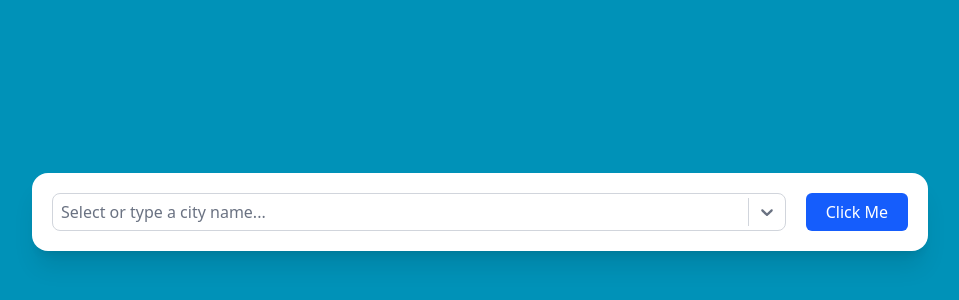
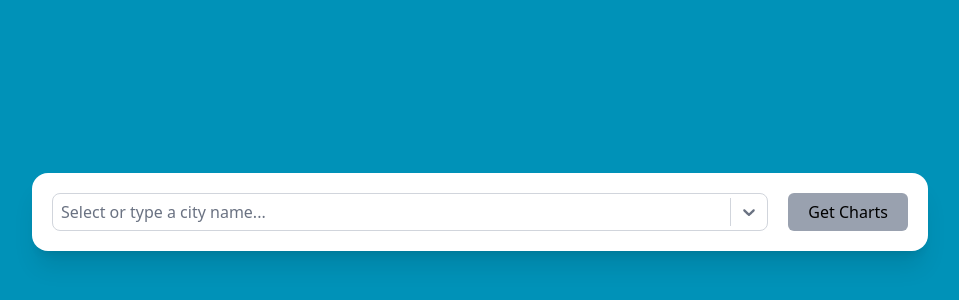
Before and after one commit to tomwinskell/rtk-weather, a Next.js app: page / in a window 1280 px wide. Shown: the part 188-488 px from the top of the page, without its empty margins (160-1119 px from the left). Built offline with nearby package versions, Linux system fonts and the light colour scheme.

Commit message:
Button disabled on error | blank city.

```diff
--- a/src/app/page.tsx
+++ b/src/app/page.tsx
@@ -2,7 +2,7 @@
 import { Weather } from './ui/Weather';
 import { Form } from './ui/form/Form';
 
-export default function Home() {
+export default function Home(): React.JSX.Element {
   return (
     <div className="w-full md:w-4xl md:rounded-2xl md:shadow-xl bg-white p-5 max-w-[400px] md:max-w-none">
       <Form />
--- a/src/app/ui/form/Button.tsx
+++ b/src/app/ui/form/Button.tsx
@@ -0,0 +1,20 @@
+export const Button = ({
+  disabled = true,
+  children,
+}: {
+  disabled: boolean;
+  children: React.ReactNode;
+}): React.JSX.Element => {
+  return disabled ? (
+    <button className="rounded-md px-5 py-2 md:py-0 text-nowrap mt-2 md:mt-0 bg-gray-400 cursor-not-allowed" disabled>
+      {children}
+    </button>
+  ) : (
+    <button
+      type="submit"
+      className="bg-blue-600 text-white rounded-md px-5 py-2 md:py-0 text-nowrap mt-2 md:mt-0 cursor-pointer"
+    >
+      {children}
+    </button>
+  );
+};
--- a/src/app/ui/form/Form.tsx
+++ b/src/app/ui/form/Form.tsx
@@ -4,6 +4,7 @@ import { useEffect, useState } from 'react';
 import { useAppDispatch } from '@/lib/hooks';
 import { fetchWeather } from '@/lib/slices/weather';
 import { SelectField } from './SelectField';
+import { Button } from './Button';
 
 export type Cities = { value: string; label: string };
 
@@ -46,13 +47,8 @@ export const Form = (): React.JSX.Element => {
                 <p className="text-sm text-pink-600 block md:hidden">{error}</p>
               )}
 
+              <Button disabled={!!error || selectedCity === ''}>Get Charts</Button>
 
-            <button
-              type="submit"
-              className="bg-blue-600 text-white rounded-md px-5 py-2 md:py-0 text-nowrap mt-2 md:mt-0"
-            >
-              Click Me
-            </button>
           </div>
           {error && (
             <p className="text-sm text-pink-600 hidden md:block">{error}</p>
```
